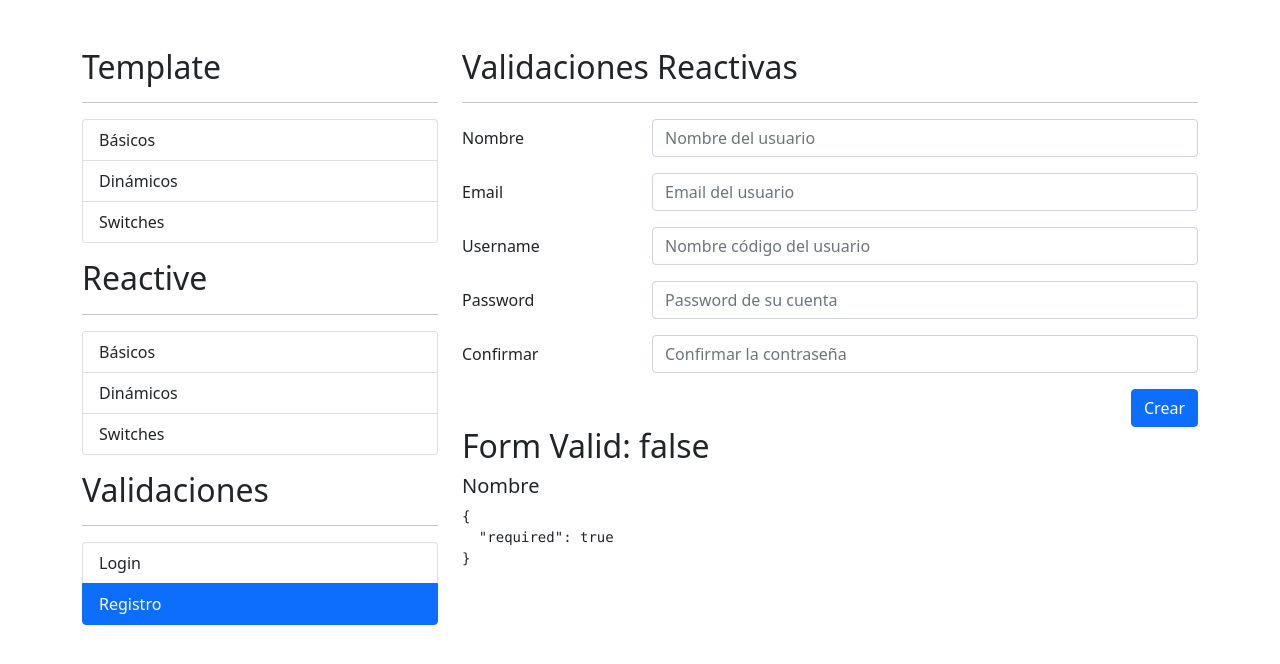
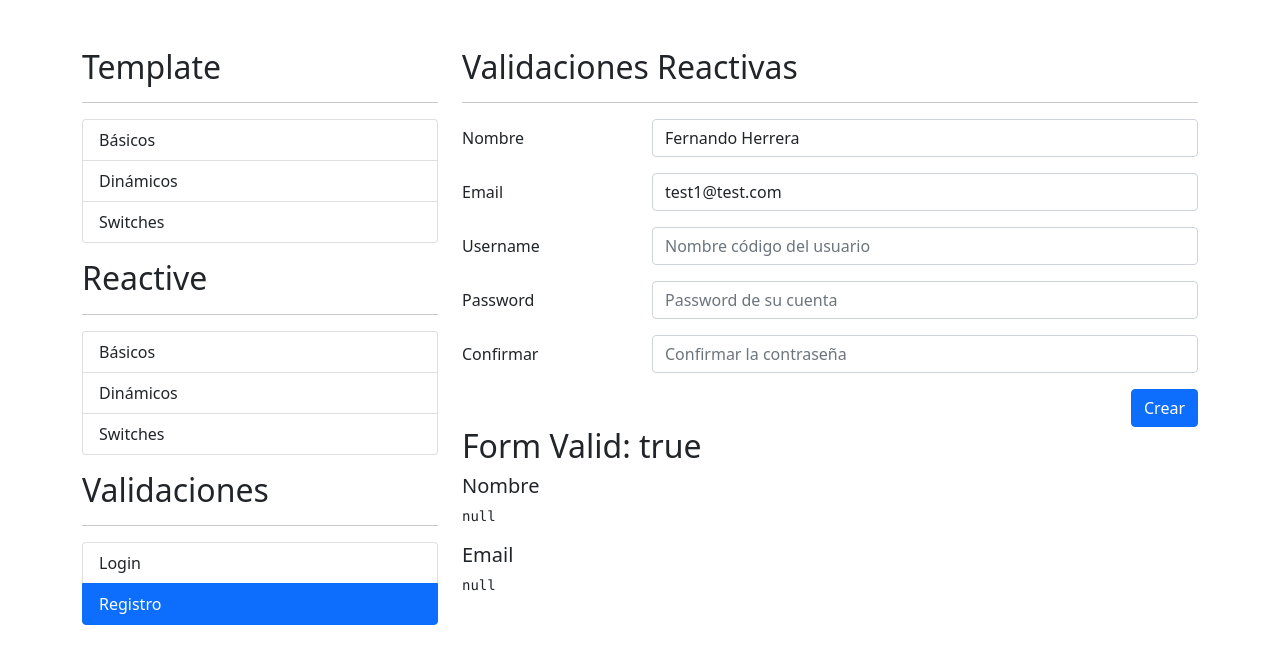
Before and after one commit to JoharryJC/06-formulariosApp, an Angular app: page /auth/registro in a window 1280 px wide. Shown: the top 664 px of the page. Built offline with nearby package versions, Linux system fonts and the light colour scheme.

Commit message:
Validation of Email

```diff
--- a/src/app/auth/pages/registro/registro.component.html
+++ b/src/app/auth/pages/registro/registro.component.html
@@ -29,7 +29,13 @@
                 <div class="col-sm-9">
                     <input  type="email"
                             class="form-control"
+                            formControlName="email"
                             placeholder="Email del usuario">
+
+                    <span class="form-text text-danger"
+                          *ngIf="campoNoValido('email')">
+                        El correo es obligatorio
+                    </span>
                 </div>
             </div>
 
@@ -85,3 +91,6 @@
 
 <h5>Nombre</h5>
 <pre>{{ miFormulario.controls['nombre'].errors | json }}</pre>
+
+<h5>Email</h5>
+<pre>{{ miFormulario.controls['email'].errors | json }}</pre>
--- a/src/app/auth/pages/registro/registro.component.ts
+++ b/src/app/auth/pages/registro/registro.component.ts
@@ -10,14 +10,20 @@
 export class RegistroComponent implements OnInit {
 
   nombreApellidoPattern: string = '([a-zA-Z]+) ([a-zA-Z]+)';
+  emailPattern: string = "^[a-z0-9._%+-]+@[a-z0-9.-]+\\.[a-z]{2,4}$";
 
   miFormulario: FormGroup = this.fb.group ({
-    nombre: ['', [Validators.required, Validators.pattern(this.nombreApellidoPattern) ] ]
+    nombre: ['', [Validators.required, Validators.pattern(this.nombreApellidoPattern) ] ],
+    email: ['', [Validators.required, Validators.pattern(this.emailPattern)] ],
   });
 
   constructor(private fb: FormBuilder) { }
 
   ngOnInit(): void {
+    this.miFormulario.reset({
+      nombre: 'Fernando Herrera',
+      email: 'test1@test.com'
+    })
   }
 
   campoNoValido (campo: string) {
```
